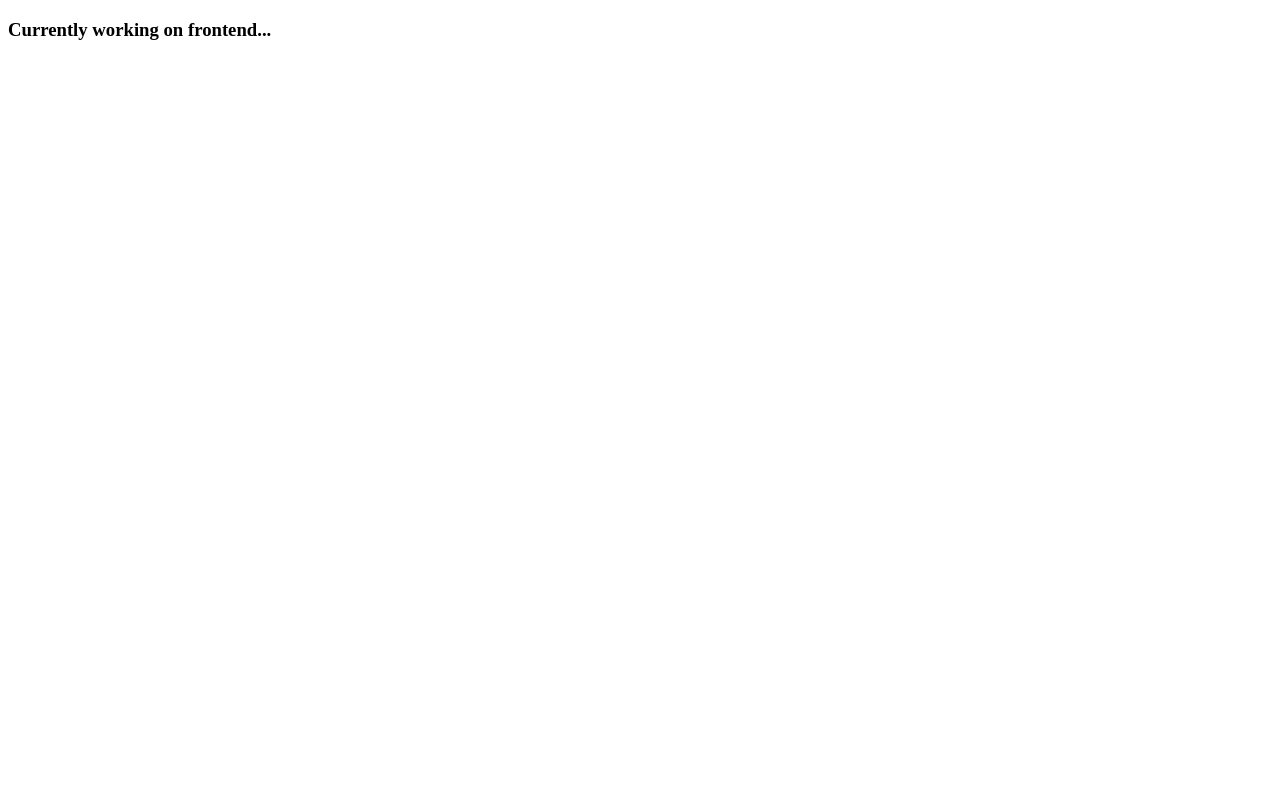
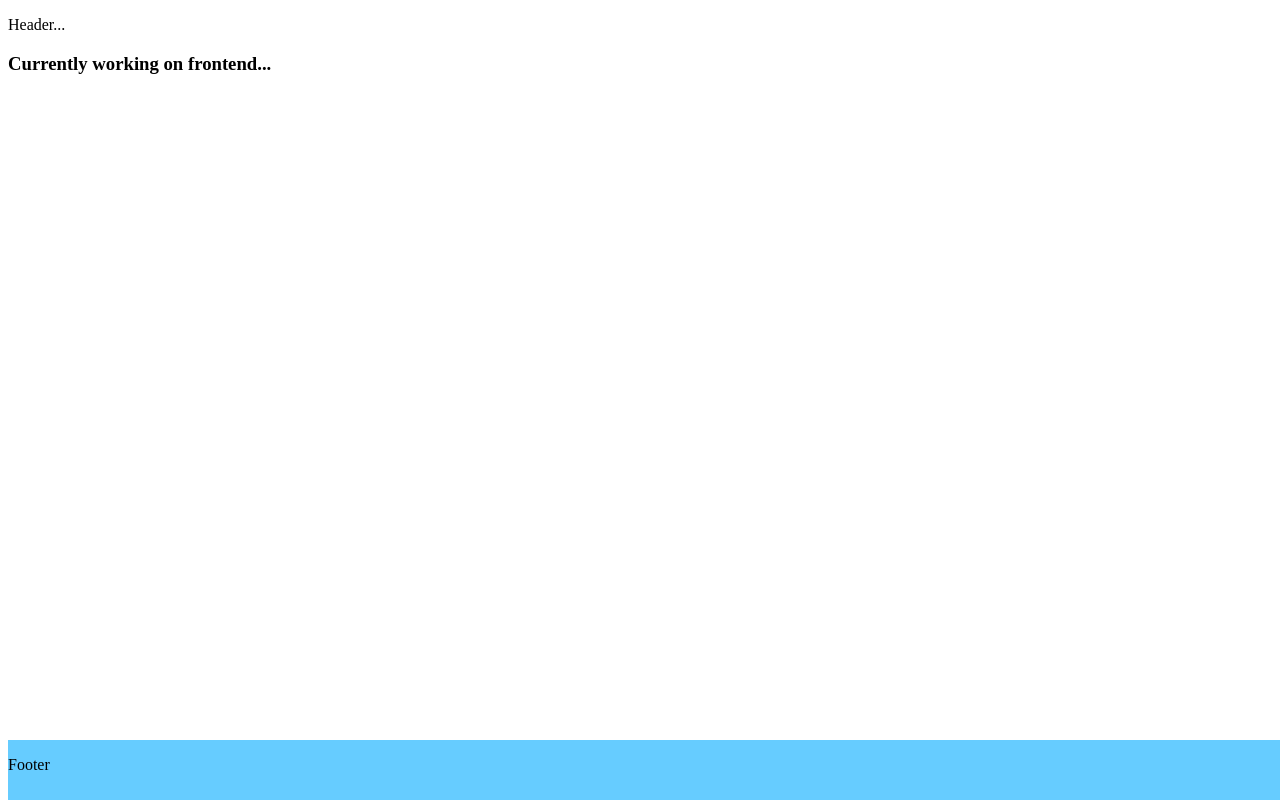
Before and after one commit to EmediongFrancis/Prison-Break-API, a website: page frontend/html/LandingPage.html in a window 1280 px wide. Drawn offline with Linux system fonts and the light colour scheme.

Commit message:
Add stylesheet

```diff
--- a/frontend/html/LandingPage.html
+++ b/frontend/html/LandingPage.html
@@ -5,6 +5,7 @@
     <meta http-equiv="X-UA-Compatible" content="IE=edge">
     <meta name="viewport" content="width=device-width, initial-scale=1.0">
     <title>Welcome to Prison Break API!</title>
+    <link rel="stylesheet" href="../styles/styles.css">
     <link rel="apple-touch-icon" sizes="57x57" href="../images/apple-icon-57x57.png">
     <link rel="apple-touch-icon" sizes="60x60" href="../images/apple-icon-60x60.png">
     <link rel="apple-touch-icon" sizes="72x72" href="../images/apple-icon-72x72.png">
@@ -25,6 +26,12 @@
 
 </head>
 <body>
+    <header>
+        <p>Header...</p>
+    </header>
     <h3>Currently working on frontend...</h3>
+    <footer id="footer">
+        <p>Footer</p>
+    </footer>
 </body>
 </html>
--- /dev/null
+++ b/frontend/styles/styles.css
@@ -0,0 +1,7 @@
+#footer {
+   position:absolute;
+   bottom:0;
+   width:100%;
+   height:60px;   /* Height of the footer */
+   background:#6cf;
+}
```
